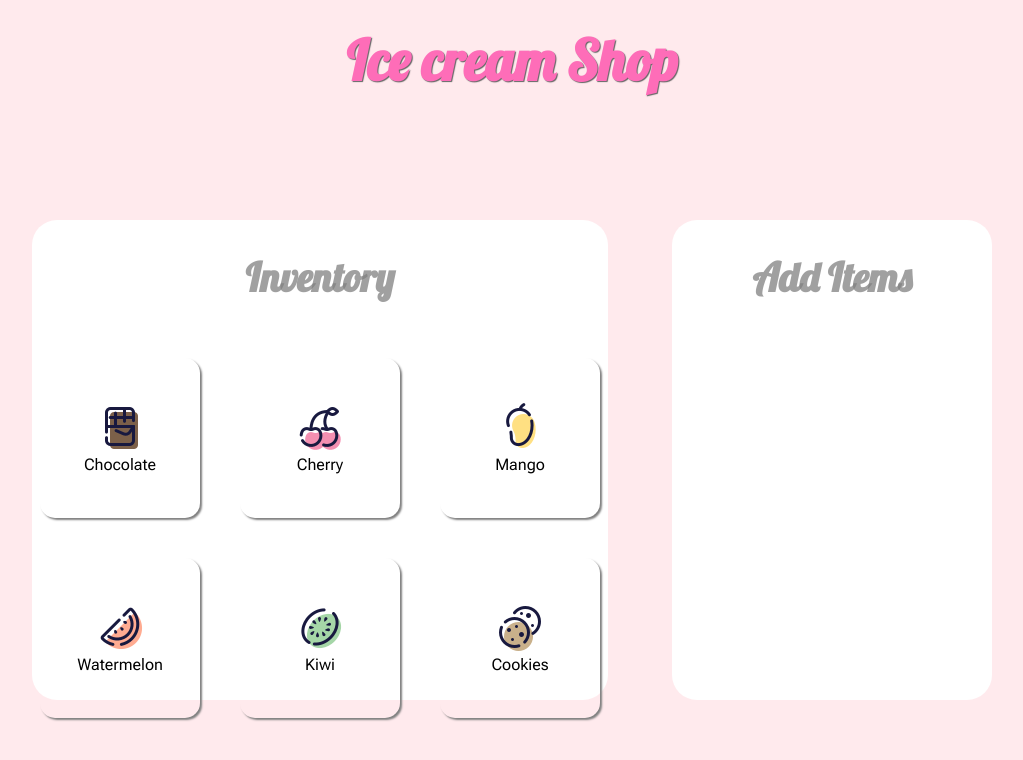
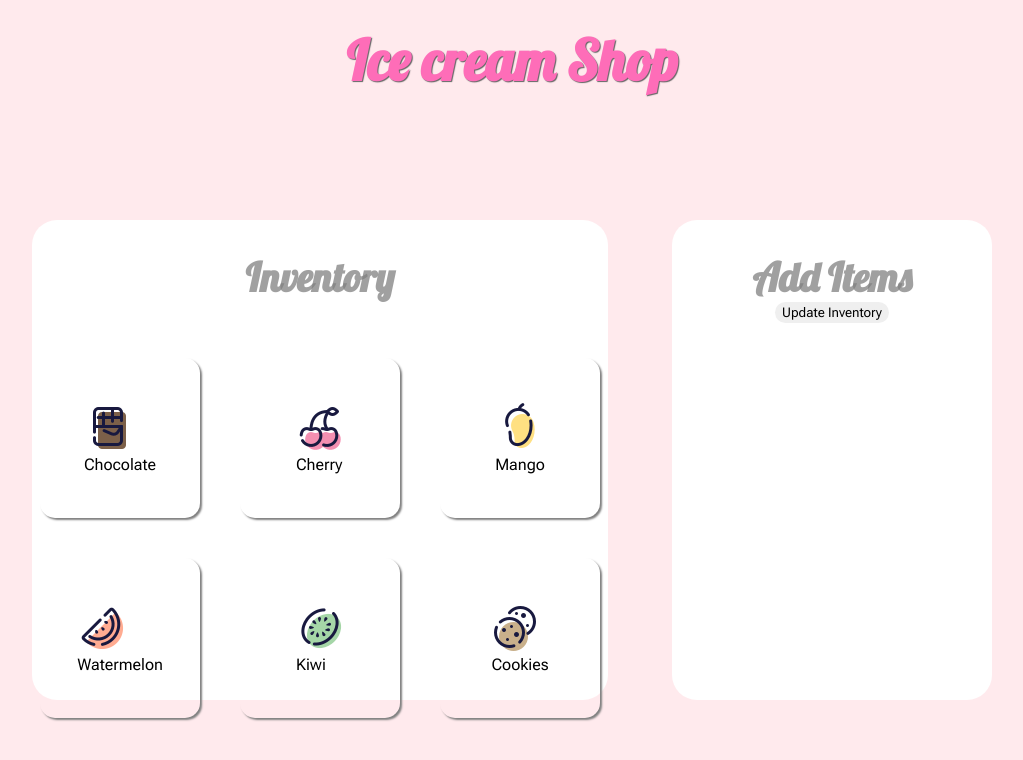
Before and after one commit to hypyeon/epicodus-project9-inventory-tracker-redux, a React (Create React App) app: page / in a window 1280 px wide. Shown: the top 760 px of the page, without its empty margins (128-1151 px from the left). Built offline with nearby package versions, Linux system fonts and the light colour scheme.

Commit message:
successfully implement separated button func

```diff
--- a/src/components/InventoryControl.js
+++ b/src/components/InventoryControl.js
@@ -8,48 +8,49 @@ export default class InventoryControl extends React.Component {
         this.state = {
             orderInitiated: [],
             orderUpdated: [],
-            orderSold: false
+            orderSold: false,
+            defaultQty: 130
         }
     }
     handleSellBtn = () => {
-        this.setState({
-            orderSold: true
-        });
-        console.log("Sell btn clicked")
+        this.setState((prevState) => ({
+            orderSold: true,
+            defaultQty: prevState.defaultQty - 1,
+        }));
+        console.log("Sell btn clicked");
     }
     handleAddBtn = (flavor) => {
-        const newOrderInitiated = this.state.orderInitiated.concat(flavor);
-        this.setState({
-            orderInitiated: newOrderInitiated
-        });
-        console.log("Add btn clicked")
+        this.setState((prevState) => ({
+            orderInitiated: [...prevState.orderInitiated, flavor],
+        }));
+        console.log("Add btn clicked");
     }
     handleCancelBtn = (flavor) => {
-        const cancelInitiatedOrder = this.state.orderInitiated.filter(item => item != flavor);
-        this.setState({
-            orderInitiated: cancelInitiatedOrder
-        });
+        this.setState((prevState) => ({
+            orderInitiated: prevState.orderInitiated.filter((item) => item !== flavor),
+        }));
+    }
+    handleUpdateBtn = (order) => {
+        this.setState((prevState) => ({
+            orderUpdated: [...prevState.orderUpdated, order]
+        }));
     }
 
     render() {
-        let itemsToUpdate = [];
-        let quantityLeft = 130;
+        const { orderInitiated, orderUpdated, orderSold, defaultQty } = this.state;
+        const quantityLeft = orderSold ? defaultQty : defaultQty;
 
-        const initiatedOrderList = this.state.orderInitiated;
+        let itemsToUpdate;
+        if (orderInitiated.length >= 1) {
+            itemsToUpdate = orderInitiated.map((flavor, index) => (
+                <InventoryUpdate key={index} flavor={flavor} onClickCancel={this.handleCancelBtn} />
+            ));
+        }
 
-        if (initiatedOrderList.length >= 1) {
-            for (let i = 0; i < initiatedOrderList.length; i++) {
-                itemsToUpdate.push(
-                    <InventoryUpdate
-                        key={i}
-                        flavor={initiatedOrderList[i]}
-                        onClickCancel={this.handleCancelBtn} />
-                )
-            }
+        if (orderUpdated.length >= 1) {
+
         }
-        if (this.state.orderSold) {
-            quantityLeft -= 1;
-        }
+
 
         return (
             <React.Fragment>
@@ -58,6 +59,7 @@ export default class InventoryControl extends React.Component {
                     <div id="orderList">
                         <h2>Add Items</h2>
                         {itemsToUpdate}
+                        <button id="updateBtn" onClick={this.handleUpdateBtn}>Update Inventory</button>
                     </div>
                 </main>
             </React.Fragment>
--- a/src/components/InventoryList.js
+++ b/src/components/InventoryList.js
@@ -1,43 +1,42 @@
-import React, { useState } from 'react';
-import ItemCover from "./ItemCover";
-import ItemDetail from "./ItemDetail";
+import React from 'react';
 import { v4 } from 'uuid';
+import ItemCreator from './ItemCreator';
+import PropTypes from 'prop-types';
 
-export default function InventoryList() {
-    const [showDetail, setShowDetail] = useState(false);
-    const handleDetailToggle = () => {
-      setShowDetail(!showDetail);
-    };
+export default function InventoryList(props) {
+    const { onClickAdd, onClickSell, quantity } = props;
+
     const inventoryItems = [
-        { id: v4(), flavor: "Chocolate", price: 0.75, popularity: "high" },
-        { id: v4(), flavor: "Cherry", price: 1.25, popularity: "medium" },
-        { id: v4(), flavor: "Mango", price: 1.25, popularity: "high" },
-        { id: v4(), flavor: "Watermelon", price: 0.50, popularity: "medium" },
-        { id: v4(), flavor: "Kiwi", price: 1.00, popularity: "low" },
-        { id: v4(), flavor: "Cookies", price: 0.75, popularity: "high" }
+        { id: v4(), flavor: "Chocolate", price: 0.75, popularity: "High" },
+        { id: v4(), flavor: "Cherry", price: 1.25, popularity: "Medium" },
+        { id: v4(), flavor: "Mango", price: 1.25, popularity: "High" },
+        { id: v4(), flavor: "Watermelon", price: 0.50, popularity: "Medium" },
+        { id: v4(), flavor: "Kiwi", price: 1.00, popularity: "Low" },
+        { id: v4(), flavor: "Cookies", price: 0.75, popularity: "High" }
     ]
     return (
         <div id="inventory">
             <h2>Inventory</h2>
             <div id="fullList">
-                {inventoryItems.map(item => (
+                {inventoryItems.map(item =>
                     <div key={item.id} id={item.flavor}>
-                        {showDetail ? (
-                            <ItemDetail
-                                flavor={item.flavor}
-                                price={item.price}
-                                popularity={item.popularity}
-                                onClickClose={handleDetailToggle}
-                            />
-                        ) : (
-                            <ItemCover
-                                flavor={item.flavor}
-                                onClickDetail={handleDetailToggle}
-                            />
-                        )}
+                        <ItemCreator
+                            flavor={item.flavor}
+                            price={item.price}
+                            inStock={quantity}
+                            popularity={item.popularity}
+                            onClickAdd={onClickAdd}
+                            onClickSell={onClickSell}
+                        />
                     </div>
-                ))}
+                )}
             </div>
         </div>
     );
 }
+
+InventoryList.propTypes = {
+    onClickAdd: PropTypes.func.isRequired,
+    onClickSell: PropTypes.func.isRequired,
+    quantity: PropTypes.number.isRequired
+}
--- a/src/components/ItemCover.js
+++ /dev/null
@@ -1,52 +0,0 @@
-import React from "react";
-import chocolateImg from '../img/flavor-chocolate.png';
-import cherryImg from '../img/flavor-cherry.png';
-import mangoImg from '../img/flavor-mango.png';
-import watermelonImg from '../img/flavor-watermelon.png';
-import kiwiImg from '../img/flavor-kiwi.png';
-import cookiesImg from '../img/flavor-cookies.png';
-import PropTypes from 'prop-types';
-
-export default function ItemCover(props) {
-    let { flavor, image } = props;
-    switch (flavor) {
-        case "Chocolate":
-            image = chocolateImg;
-            break;
-        case "Cherry":
-            image = cherryImg;
-            break;
-        case "Mango":
-            image = mangoImg;
-            break;
-        case "Watermelon":
-            image = watermelonImg;
-            break;
-        case "Kiwi":
-            image = kiwiImg;
-            break;
-        case "Cookies":
-            image = cookiesImg;
-            break;
-        default:
-            break;
-    }
-    return (
-        <React.Fragment>
-            <div className="flavorCover" onClick={props.onClickDetail}>
-                <div className="coverImg">
-                    <img src={image}/>
-                </div>
-                <div className="flavorName">
-                    <p>{flavor}</p>
-                </div>
-            </div>
-        </React.Fragment>
-    );
-}
-
-ItemCover.propTypes = {
-    flavor: PropTypes.string.isRequired,
-    image: PropTypes.string,
-    onClickDetail: PropTypes.func.isRequired
-};
--- /dev/null
+++ b/src/components/ItemCreator.js
@@ -0,0 +1,89 @@
+import React, { useState } from "react";
+import chocolateImg from '../img/flavor-chocolate.png';
+import cherryImg from '../img/flavor-cherry.png';
+import mangoImg from '../img/flavor-mango.png';
+import watermelonImg from '../img/flavor-watermelon.png';
+import kiwiImg from '../img/flavor-kiwi.png';
+import cookiesImg from '../img/flavor-cookies.png';
+import PropTypes from 'prop-types';
+
+export default function ItemCreator(props) {
+    const { flavor, inStock, price, popularity } = props;
+    let image;
+    const [showCover, setVisibility] = useState(true);
+
+    function coverIdMaker(word) {
+        return word.toLowerCase() + "-cover";
+    }
+    function detailIdMaker(word) {
+        return word.toLowerCase() + "-detail";
+    }
+    function altMaker(word) {
+        return word + " Image";
+    }
+
+    switch (flavor) {
+        case "Chocolate":
+            image = chocolateImg;
+            break;
+        case "Cherry":
+            image = cherryImg;
+            break;
+        case "Mango":
+            image = mangoImg;
+            break;
+        case "Watermelon":
+            image = watermelonImg;
+            break;
+        case "Kiwi":
+            image = kiwiImg;
+            break;
+        case "Cookies":
+            image = cookiesImg;
+            break;
+        default:
+            break;
+    }
+
+    return (
+        <div className={showCover ? "flavorCover" : "flavorDetail"} onClick={() => setVisibility(!showCover)}>
+            {showCover ? (
+                <React.Fragment>
+                    <div id={coverIdMaker(flavor)}>
+                        <div className="coverImg">
+                            <img src={image} alt={altMaker(flavor)} />
+                        </div>
+                        <div className="flavorName">
+                            <p>{flavor}</p>
+                        </div>
+                    </div>
+                </React.Fragment>
+            ) : (
+                <React.Fragment>
+                    <div id={detailIdMaker(flavor)}>
+                        <div>
+                            <p>Flavor: {flavor}</p>
+                            <p>In Stock: {inStock} scoops</p>
+                            <p>Price: ${price}/scoop</p>
+                            <p>Popularity: {popularity}</p>
+                        </div>
+                        <div className="threeBtns">
+                            <button className="btn-purple" onClickAdd={props.onClickAdd}>Add</button>
+                            <button className="btn-yellow" onClickSell={props.onClickSell}>Sell</button>
+                            <button className="btn-gray" onClick={() => setVisibility(!showCover)}>Close</button>
+                        </div>
+                    </div>
+                </React.Fragment>
+            )}
+        </div>
+    );
+}
+
+ItemCreator.propTypes = {
+    flavor: PropTypes.string.isRequired,
+    inStock: PropTypes.number.isRequired,
+    price: PropTypes.number.isRequired,
+    popularity: PropTypes.string.isRequired,
+    onClickAdd: PropTypes.func,
+    onClickSell: PropTypes.func
+};
--- a/src/components/ItemDetail.js
+++ /dev/null
@@ -1,33 +0,0 @@
-import React from "react";
-import PropTypes from 'prop-types';
-
-export default function ItemDetail(props) {
-    const { flavor, inStock = 130, price, popularity } = props;
-    return (
-        <React.Fragment>
-            <div className="flavorDetail">
-                <div>
-                    <p>Flavor: {flavor}</p>
-                    <p>In Stock: {inStock} scoops</p>
-                    <p>Price: ${price}/scoop</p>
-                    <p>Popularity: {popularity}</p>
-                </div>
-                <div className="threeBtns">
-                    <button className="btn-purple" onClick={props.onClickAdd}>Add</button>
-                    <button className="btn-yellow" onClick={props.onClickSell}>Sell</button>
-                    <button className="btn-gray" onClick={props.onClickClose}>Close</button>
-                </div>
-            </div>
-        </React.Fragment>
-    )
-}
-
-ItemDetail.propTypes = {
-    flavor: PropTypes.string.isRequired,
-    inStock: PropTypes.number,
-    price: PropTypes.number.isRequired,
-    popularity: PropTypes.string.isRequired,
-    onClickAdd: PropTypes.func,
-    onClickSell: PropTypes.func,
-    onClickClose: PropTypes.func
-};
```
